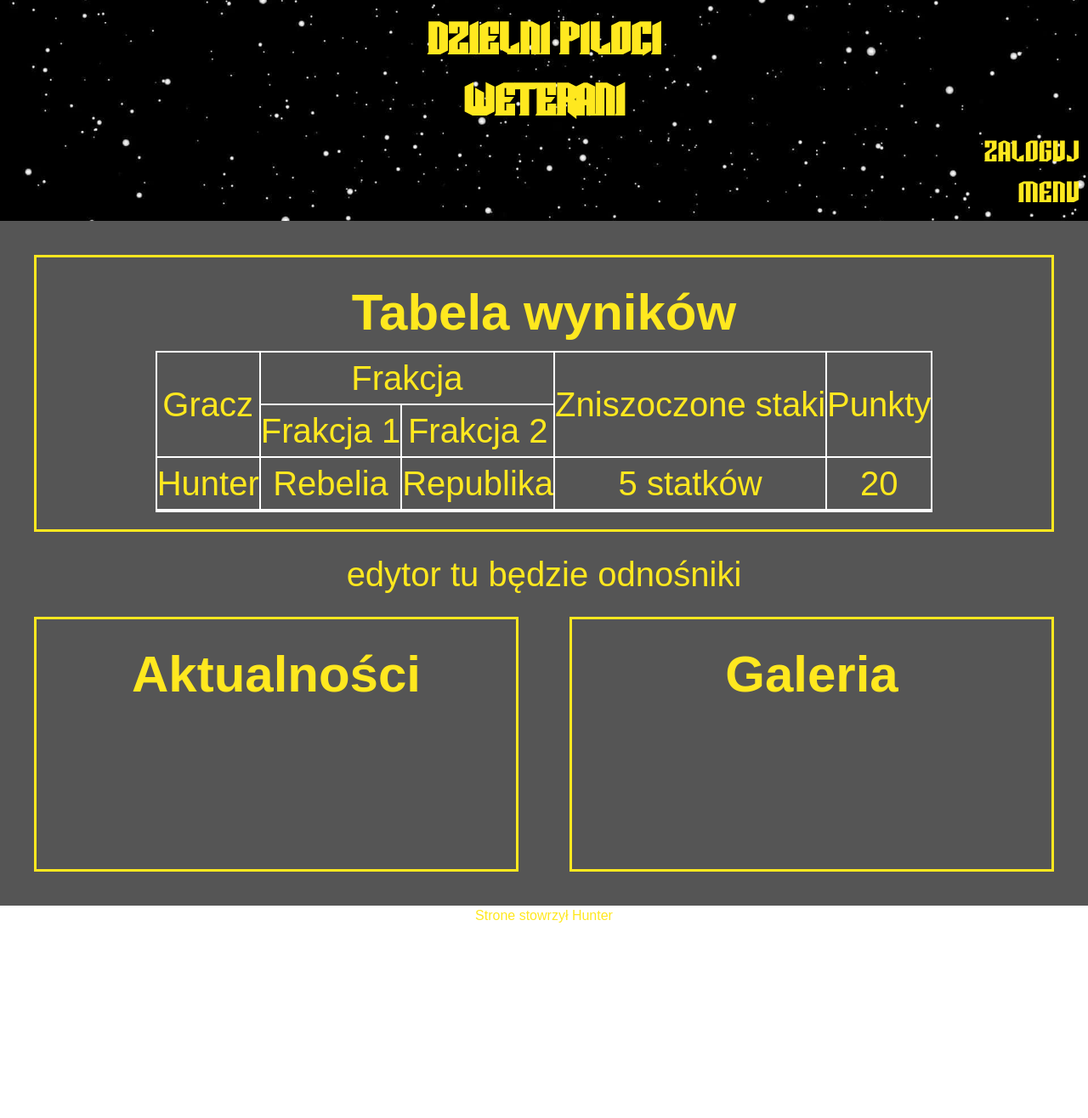
After one commit to Bartosz453543/X-wing-squad-bulider, a PHP site: page / in a window 1280 px wide. The commit adds this page. Shown: the whole page at 85% size. Run offline with PHP 8.4, Linux system fonts and the light colour scheme.

Commit message:
tworzenie strony głównej

```diff
--- /dev/null
+++ b/index.html
@@ -0,0 +1,53 @@
+
+<!DOCTYPE html>
+<html lang="en">
+<head>
+    <meta charset="UTF-8">
+    <meta name="viewport" content="width=device-width, initial-scale=1.0">
+    <title>Strona główna</title>
+    <link rel="stylesheet" href="style.css">
+    <link rel="stylesheet" href="reset.css">
+    <link rel="icon" href="swz-logotreatment.jpg">
+</head>
+<body>
+
+    <header>
+        <section class="word">
+           <h1>Dzielni Piloci<br> Weterani</h1>
+        </section>
+
+        </section>
+        <nav>
+            <ul>
+                <li>Zaloguj</li>
+                <li>Menu</li>
+            </ul>
+        </nav>
+    </header>
+    <main>
+
+    <section class="table">
+        <h2>Tabela wyników</h2>
+        <table>
+            <tr><td rowspan="2">Gracz</td><td colspan="2">Frakcja</td><td rowspan="2">Zniszoczone staki</td><td rowspan="2">Punkty</td></tr>
+            <tr><td>Frakcja 1</td><td>Frakcja 2</td></tr>
+            <tr><td>Hunter</td><td>Rebelia</td><td>Republika</td><td>5 statków</td><td>20</td></tr>
+            <tr><td></td><td></td><td></td><td></td><td></td></tr>
+        </table>
+    </section>
+    <section class="bulider">
+        <p> edytor tu będzie odnośniki</p>
+    </section>
+    <section class="columns">
+    <section class="content">
+        <h2>Aktualności </h2>
+    </section>
+    <section class="content">
+        <h2>Galeria</h2>
+    </section>
+    </section>
+    </main>
+    <footer><p>Strone stowrzył Hunter</p></footer>
+
+</body>
+</html>
--- a/style.css
+++ b/style.css
@@ -1,29 +1,61 @@
+@font-face
+{
+  font-family: 'Tie Wing';
+  src: url('TIE-WING.ttf') format('truetype');
+  /* Możesz dodać więcej formatów, jeśli posiadasz np. .woff lub .woff2 */
+}
+
 body
 {
     font-family: Arial, sans-serif;
-    background-color: #222;
-    color: #fff;
 
+
+    color: #FFE81F;
 }
 header
 {
-    padding: 5px;
-    background-color: #555;
-    height: 100px;
-    font-family: Arial, sans-serif;
-    text-align: center;
-    margin-bottom: 10px;
-
+  display: grid;
+  padding: 10px;
+  font-family: 'Tie Wing', sans-serif;
+  font-size: 200%;
+  background-image: url('star-wars-space-background-1920-x-1080-f1o3qr8zm0z4662c.jpg');
+  background-size: cover;        /* dopasuj do ekranu */
+  background-position: center;   /* wyśrodkuj */
+  background-repeat: no-repeat;
+}
+.bulider
+{
+  text-align: center;
+}
+.word
+{
+  text-align: center;
 }
 header nav
 {
-    text-align: right;
-    margin-right: 10px;
-    margin-top: -2%;
+  text-align: right;
 }
+
 .content
 {
-    text-align: center;
+  padding: 20px;
+  min-height: 300px;
+  text-align: center;
+  margin: 20px;
+  border: 3px;
+  border-color: #FFE81F;
+  border-style:solid ;
+
+}
+.table
+{
+  padding: 20px;
+  min-height: 300px;
+  text-align: center;
+  margin: 20px;
+  border: 3px;
+  border-color: #FFE81F;
+  border-style:solid ;
 
 
 }
@@ -32,21 +64,19 @@ table, tr, td, th
     border: 2px;
     border-color: #fff;
     border-style: solid;
-    padding: 2px;
-
+    margin: 0 auto;
 }
 main
 {
-margin-bottom: 10px;
-height: 400px;
-background-color: #555;
-justify-content: center;
-display: flex;
+
+    font-size: 40px;
+    padding: 20px;
+    background-color: #555;
 }
 footer
 {
-    background-color: #555;
-    height: 50px;
+
+    min-height: 250px;
     font-family: Arial, sans-serif;
     text-align: center;
     clear: both;
@@ -85,3 +115,13 @@ footer
     color: red;
     font-weight: bold;
   }
+  @media screen and (min-width: 800px)
+   {
+    .columns
+    {
+      display: grid;
+      grid-template-columns: 1fr 1fr;
+      grid-gap: 20px;
+
+    }
+  }
```
Also changed, not shown: tabela.php (deleted, +0 -68 lines), TIE-Wing.ttf (added), star-wars-space-background-1920-x-1080-f1o3qr8zm0z4662c.jpg (added), tiewingsample.jpg (added), 2 other files.
